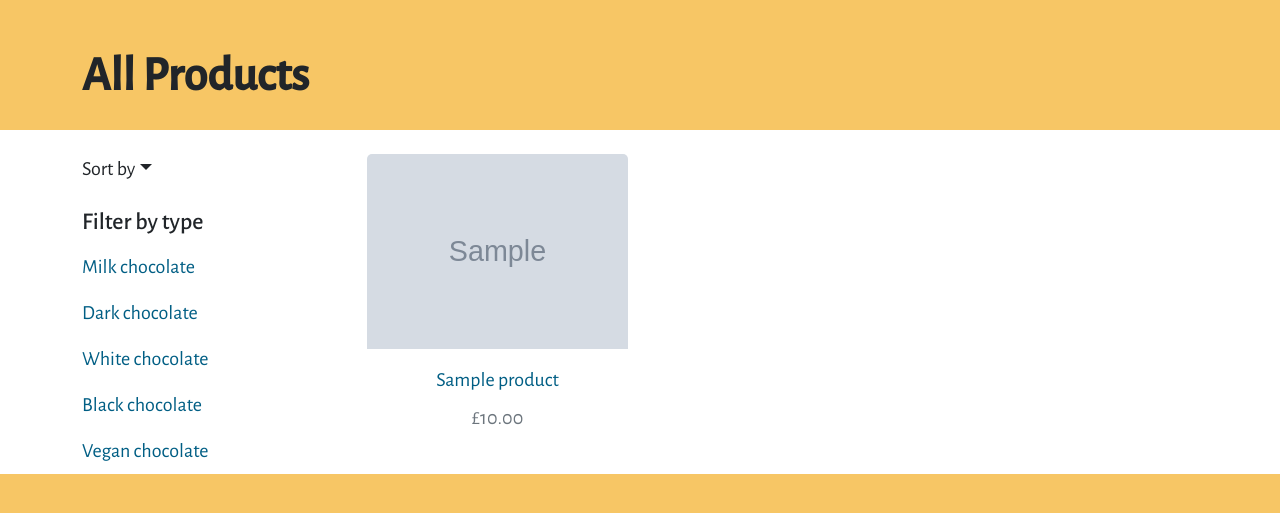
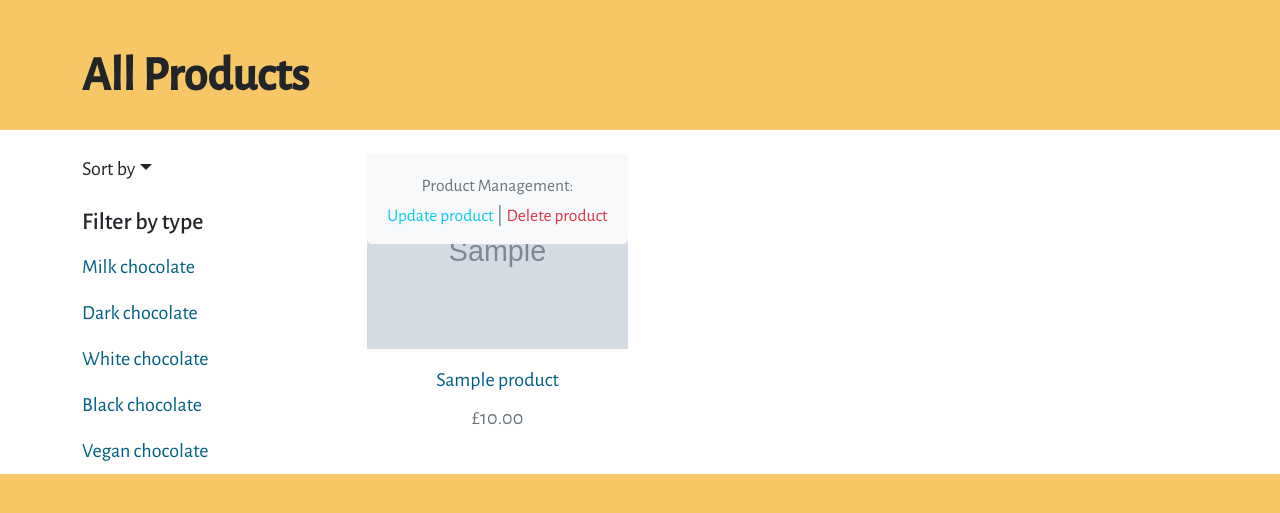
Before and after one commit to lucywoodman/the-chocolate-factory, a Django app: page /products/ in a window 1280 px wide. Shown: the part 182-695 px from the top of the page. Run offline with Django 3.2, Linux system fonts and the light colour scheme; a user stored in the database is signed in; tables that the repository leaves empty hold one stand-in row (values such as "Sample post"); grey boxes marked "Sample" are stand-in pictures; some libraries are stand-ins or nearby versions.

Commit message:
feat: add update/delete product links for superusers to allow easy updating

```diff
--- a/products/templates/products/products.html
+++ b/products/templates/products/products.html
@@ -71,6 +71,15 @@
                                     <p class="card-title fs-5 "><a href="{% url 'product_detail' product.slug %}">{{ product.name }}</a></p>
                                     <p class="lead font-weight-bold text-secondary">£{{ product.price }}</p>
                                 </div>
+                                {% if request.user.is_superuser %}
+                                    <div class="card-img-overlay bg-grey">
+                                        <span class="small text-secondary">Product Management:</span>
+                                        <p class="text-secondary">
+                                            <a href="{% url 'update_product' product.id %}" class="update-link text-info"><small>Update product</small></a> |
+                                            <a href="{% url 'delete_product' product.id %}" class="update-link text-danger"><small>Delete product</small></a>
+                                        </p>
+                                    </div>
+                                {% endif %}
                             </div>
                         </div>
                     {% endfor %}
--- a/static/scss/_custom.scss
+++ b/static/scss/_custom.scss
@@ -46,6 +46,10 @@ $icon-dimensions: 1rem;
 .img-link:hover,
 .img-link:active {
   box-shadow: $box-shadow;
+}
+
+.card-img-overlay {
+  height: 90px;
 }
 
 // tweak accordions
```
Also changed, not shown: products/templates/products/product_detail.html (+9 -0 lines), static/css/base.css, 1 other file.
